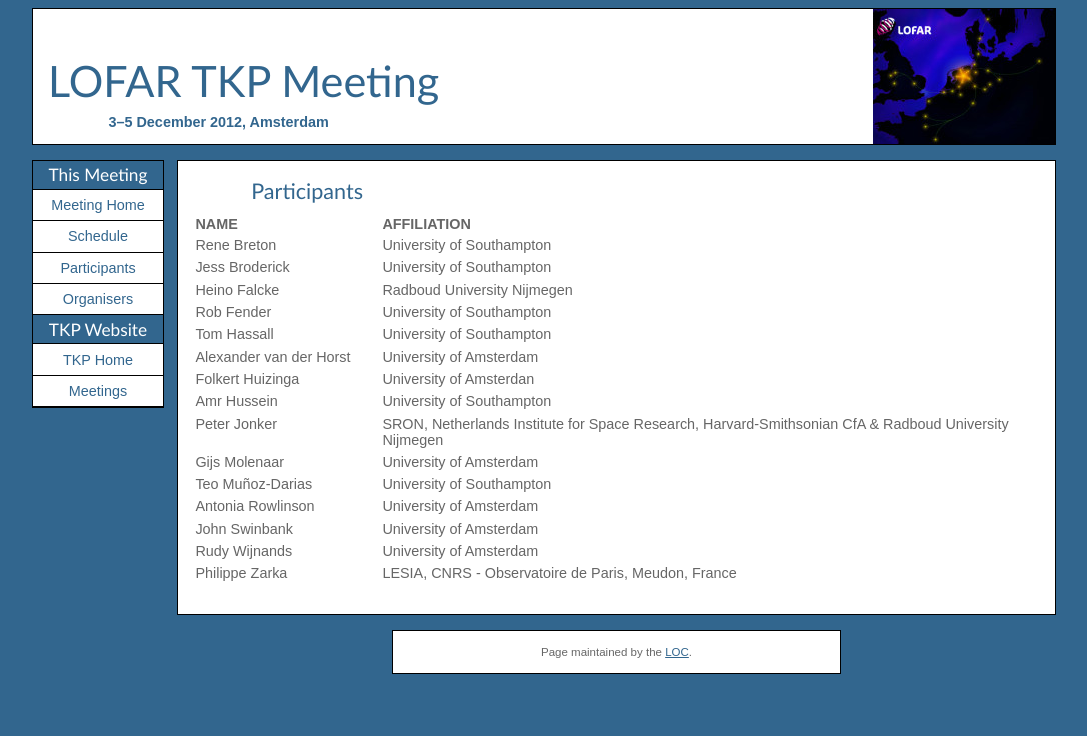
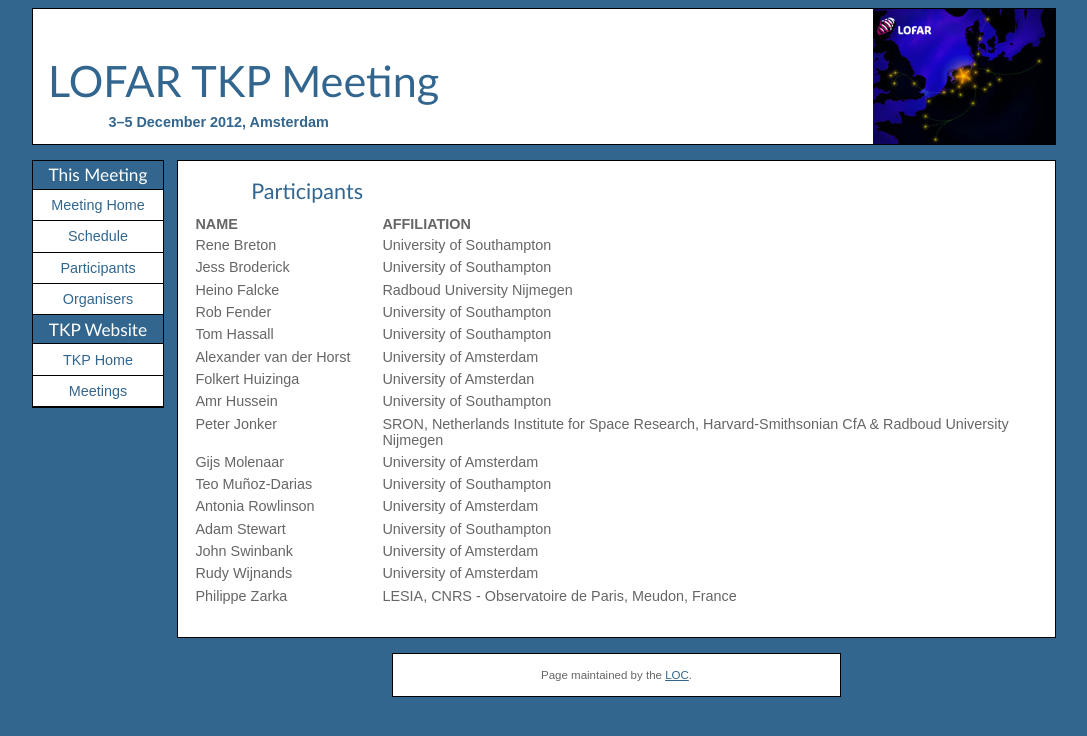
Before and after one commit to transientskp/transientskp.github.com, a Jekyll site: the page built from meetings/2012-12/participants.html, in a window 1280 px wide. Shown: the top 736 px of the page, without its empty margins (96-1183 px from the left). Built offline with Jekyll 4.4.1, drawn with Linux system fonts in a browser that asks for light colours.

Commit message:
Participant

```diff
--- a/meetings/2012-12/participants.html
+++ b/meetings/2012-12/participants.html
@@ -63,6 +63,10 @@
     <td>University of Amsterdam</td>
   </tr>
   <tr>
+    <td>Adam&nbsp;Stewart</td>
+    <td>University of Southampton</td>
+  </tr>
+  <tr>
     <td>John&nbsp;Swinbank</td>
     <td>University of Amsterdam</td>
   </tr>
```
